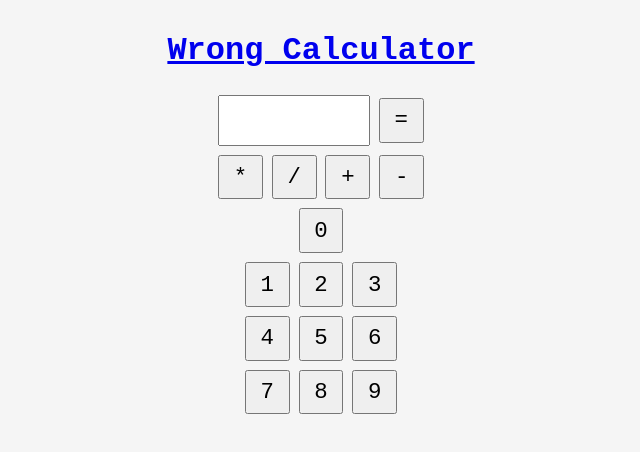
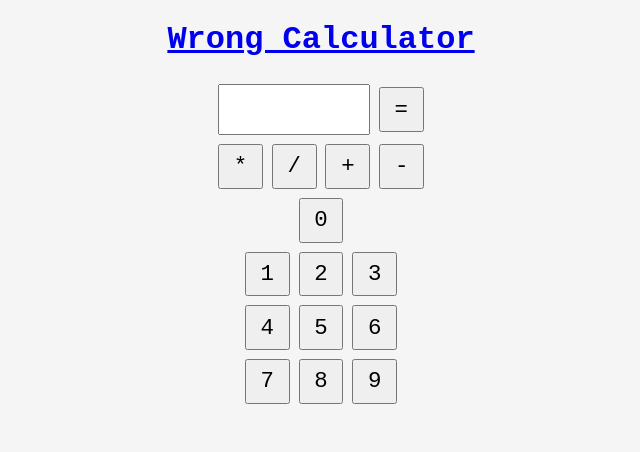
Before and after one commit to ForrestWeiswolf/wrong-calculator, a React (Create React App) app: page / in a window 1280 px wide. Shown: the top 452 px of the page, without its empty margins (319-959 px from the left). Built offline with nearby package versions, Linux system fonts and the light colour scheme.

Commit message:
Reduce margin

```diff
--- a/src/App.css
+++ b/src/App.css
@@ -1,6 +1,6 @@
 .App {
   text-align: center;
-  margin: 2em;
+  margin: 0.5em;
 }
 
 * {
```
